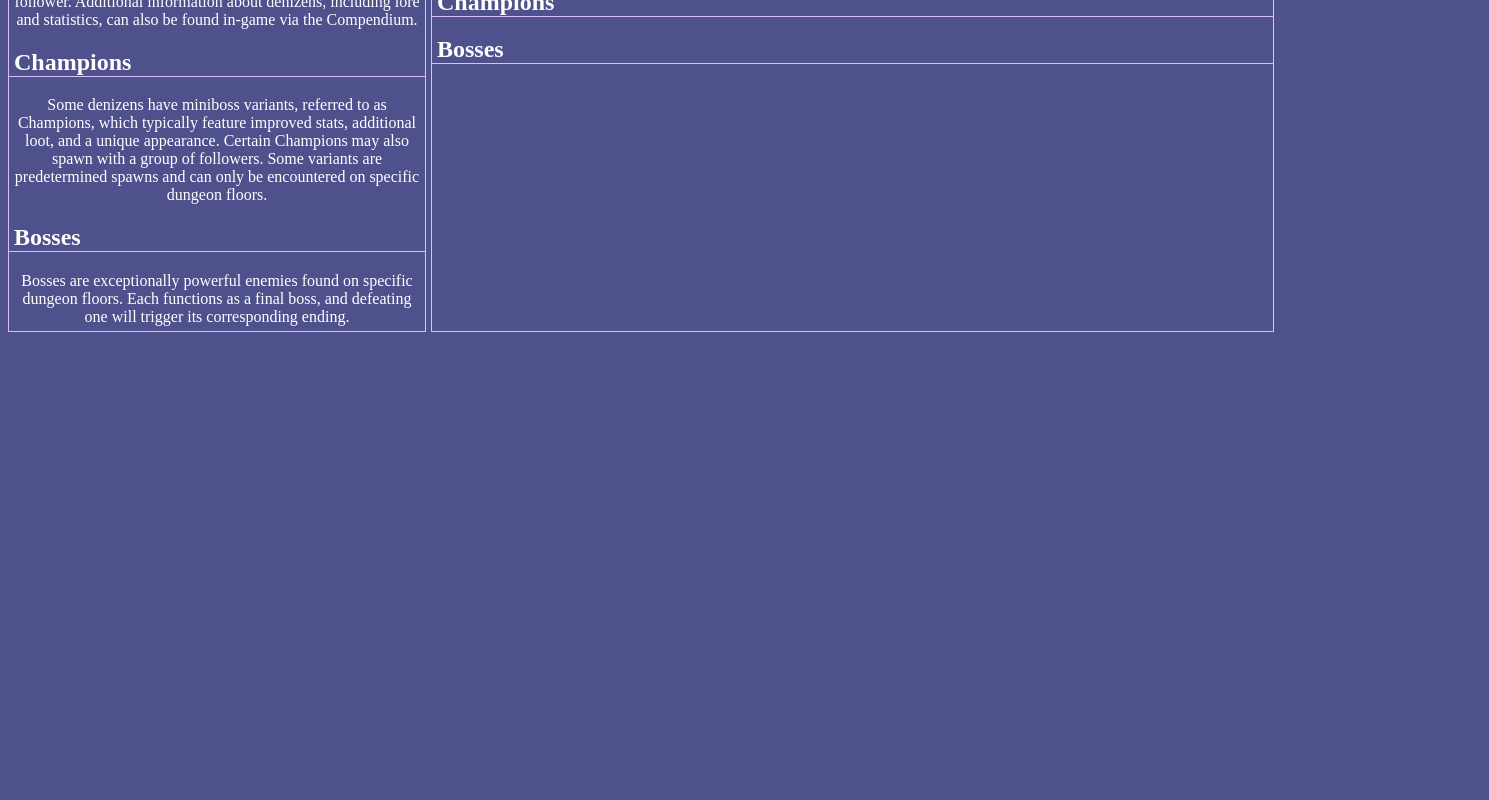
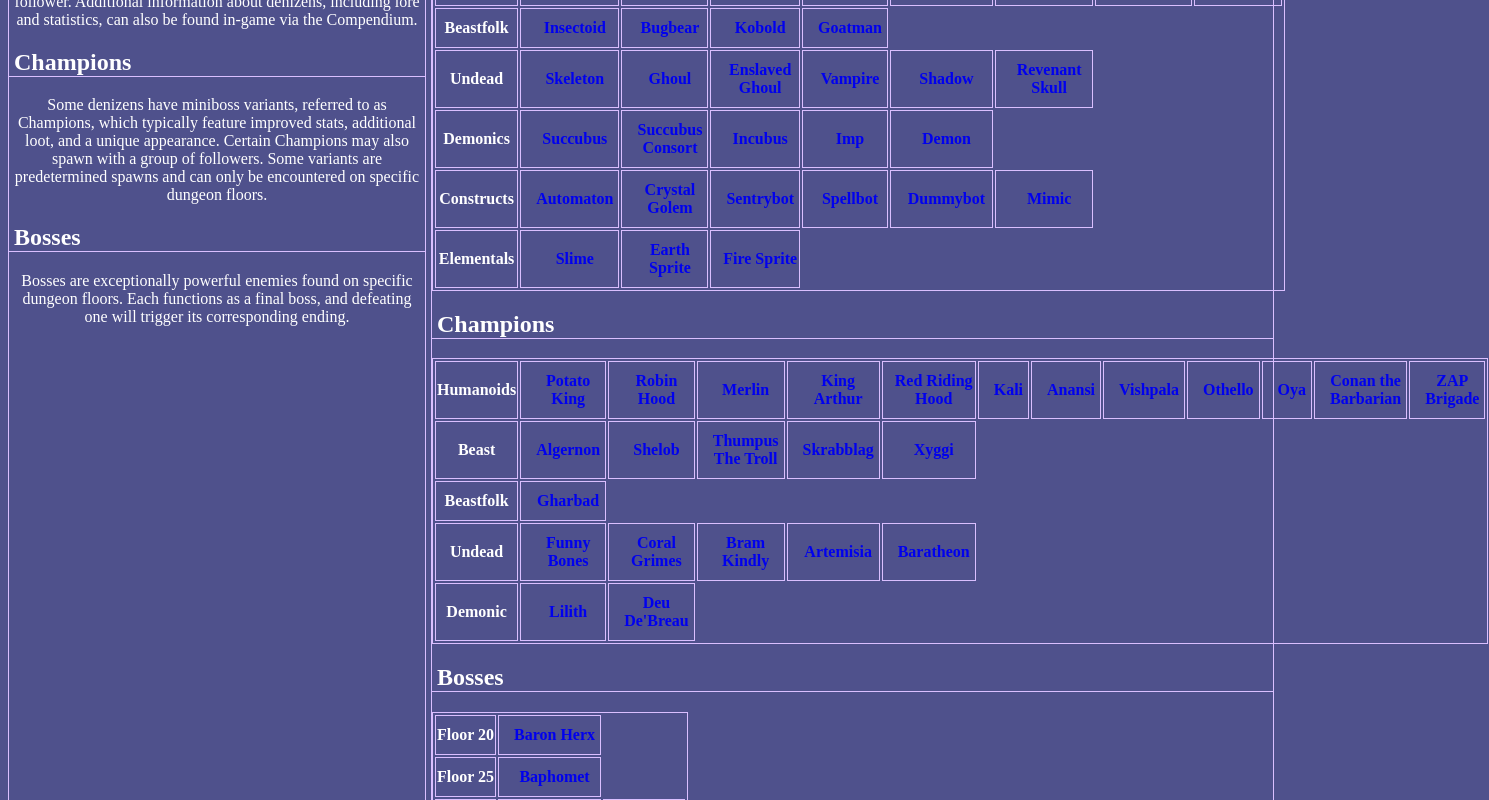
Before and after one commit to TheBestCupcake/waow, a React (Vite) app in the folder client/: page /Barony/NPCs in a window 1280 px wide. Shown: the part 380-1180 px from the top of the page, 1489 px wide, since content can reach past the window. Before the commit the page ends 800 px from the top, so only its background shows below. Built offline with nearby package versions, Linux system fonts and the light colour scheme.

Commit message:
Finished the data for the tables and the css to make them look nice.

```diff
--- a/client/src/App.css
+++ b/client/src/App.css
@@ -146,6 +146,30 @@ body{
     background-color: rgba(0, 255, 255, 0.15);
 }
 
+.baronyGrid table{
+    color: white;
+    border: 1px solid #dabfff;
+}
+
+.baronyGrid th{
+    vertical-align: middle;
+    border: 1px solid #dabfff;
+}
+
+.baronyGrid td{
+    padding: 5px;
+    text-align: center;
+    vertical-align: middle;
+    border: 1px solid #dabfff;
+}
+
+.baronyGrid td:hover{
+    background-color: rgba(0, 255, 255, 0.15);
+}
+
+
+
+
 .gridLink{
     display: flex;
     flex-direction: column;
--- a/client/src/components/CategoryTable.tsx
+++ b/client/src/components/CategoryTable.tsx
@@ -13,7 +13,7 @@ function CategoryTable<T>({ data, renderItem }: Props<T>) {
     <table>
       {data.map((row) => (
         <tr>
-          <td>{row.rowHeader}</td>
+          <th>{row.rowHeader}</th>
 
           {row.rowData.map((item) => (
             <td>{renderItem(item)}</td>
--- a/client/src/pages/barony/Barony_NPCs.tsx
+++ b/client/src/pages/barony/Barony_NPCs.tsx
@@ -12,16 +12,19 @@ type TableRow = {
 };
 
 function Barony_NPCs() {
-  const tableData: TableRow[] = [
+  const normalTableData: TableRow[] = [
     {
       rowHeader: "Humanoids",
       rowData: [
         { label: "Human", to: "/Barony/NPCs/Human" },
         { label: "Goblin", to: "/Barony/NPCs/Goblin" },
         { label: "Gnome", to: "/Barony/NPCs/Gnome" },
-        { label: "Gnome Thief", to: "/Barony/NPCs/GnomeThief" },
+        { label: "Gnome Thief", to: "/Barony/NPCs/Gnome_Thief" },
         { label: "Shopkeeper", to: "/Barony/NPCs/Shopkeeper" },
-        { label: "Mysterious Merchant", to: "/Barony/NPCs/MysteriousMerchant" },
+        {
+          label: "Mysterious Merchant",
+          to: "/Barony/NPCs/Mysterious_Merchant",
+        },
       ],
     },
     {
@@ -35,6 +38,127 @@ function Barony_NPCs() {
         { label: "Scarab", to: "/Barony/NPCs/Scarab" },
         { label: "Cockatrice", to: "/Barony/NPCs/Cockatrice" },
         { label: "Minotaur", to: "/Barony/NPCs/Minotaur" },
+      ],
+    },
+    {
+      rowHeader: "Beastfolk",
+      rowData: [
+        { label: "Insectoid", to: "/Barony/NPCs/Insectoid" },
+        { label: "Bugbear", to: "/Barony/NPCs/Bugbear" },
+        { label: "Kobold", to: "/Barony/NPCs/Kobold" },
+        { label: "Goatman", to: "/Barony/NPCs/Goatman" },
+      ],
+    },
+    {
+      rowHeader: "Undead",
+      rowData: [
+        { label: "Skeleton", to: "/Barony/NPCs/Skeleton" },
+        { label: "Ghoul", to: "/Barony/NPCs/Ghoul" },
+        { label: "Enslaved Ghoul", to: "/Barony/NPCs/Enslaved_Ghoul" },
+        { label: "Vampire", to: "/Barony/NPCs/Vampire" },
+        { label: "Shadow", to: "/Barony/NPCs/Shadow" },
+        { label: "Revenant Skull", to: "/Barony/NPCs/Revenant_Skull" },
+      ],
+    },
+    {
+      rowHeader: "Demonics",
+      rowData: [
+        { label: "Succubus", to: "/Barony/NPCs/Succubus" },
+        { label: "Succubus Consort", to: "/Barony/NPCs/Succubus_Consorts" },
+        { label: "Incubus", to: "/Barony/NPCs/Incubus" },
+        { label: "Imp", to: "/Barony/NPCs/Imp" },
+        { label: "Demon", to: "/Barony/NPCs/Demon" },
+      ],
+    },
+    {
+      rowHeader: "Constructs",
+      rowData: [
+        { label: "Automaton", to: "/Barony/NPCs/Automaton" },
+        { label: "Crystal Golem", to: "/Barony/NPCs/Crystal_Golem" },
+        { label: "Sentrybot", to: "/Barony/NPCs/Sentrybot" },
+        { label: "Spellbot", to: "/Barony/NPCs/Spellbot" },
+        { label: "Dummybot", to: "/Barony/NPCs/Dummybot" },
+        { label: "Mimic", to: "/Barony/NPCs/Mimic" },
+      ],
+    },
+    {
+      rowHeader: "Elementals",
+      rowData: [
+        { label: "Slime", to: "/Barony/NPCs/Slime" },
+        { label: "Earth Sprite", to: "/Barony/NPCs/Earth_Sprite" },
+        { label: "Fire Sprite", to: "/Barony/NPCs/Fire_Sprite" },
+      ],
+    },
+  ];
+
+  const championTableData: TableRow[] = [
+    {
+      rowHeader: "Humanoids",
+      rowData: [
+        { label: "Potato King", to: "/Barony/NPCs/Potato_King" },
+        { label: "Robin Hood", to: "/Barony/NPCs/Robin_Hood" },
+        { label: "Merlin", to: "/Barony/NPCs/Merlin" },
+        { label: "King Arthur", to: "/Barony/NPCs/King_Arthur" },
+        { label: "Red Riding Hood", to: "/Barony/NPCs/Red_Riding_Hood" },
+        { label: "Kali", to: "/Barony/NPCs/Kali" },
+        { label: "Anansi", to: "/Barony/NPCs/Anansi" },
+        { label: "Vishpala", to: "/Barony/NPCs/Vishpala" },
+        { label: "Othello", to: "/Barony/NPCs/Othello" },
+        { label: "Oya", to: "/Barony/NPCs/Oya" },
+        {
+          label: "Conan the Barbarian",
+          to: "/Barony/NPCs/Conan_the_Barbarian",
+        },
+        { label: "ZAP Brigade", to: "/Barony/NPCs/ZAP_Brigade" },
+      ],
+    },
+    {
+      rowHeader: "Beast",
+      rowData: [
+        { label: "Algernon", to: "/Barony/NPCs/Algernon" },
+        { label: "Shelob", to: "/Barony/NPCs/Shelob" },
+        { label: "Thumpus The Troll", to: "/Barony/NPCs/Thumpus_The_Troll" },
+        { label: "Skrabblag", to: "/Barony/NPCs/Skrabblag" },
+        { label: "Xyggi", to: "/Barony/NPCs/Xyggi" },
+      ],
+    },
+    {
+      rowHeader: "Beastfolk",
+      rowData: [{ label: "Gharbad", to: "/Barony/NPCs/Gharbad" }],
+    },
+    {
+      rowHeader: "Undead",
+      rowData: [
+        { label: "Funny Bones", to: "/Barony/NPCs/Funny_Bones" },
+        { label: "Coral Grimes", to: "/Barony/NPCs/Coral_Grimes" },
+        { label: "Bram Kindly", to: "/Barony/NPCs/Bram_Kindly" },
+        { label: "Artemisia", to: "/Barony/NPCs/Artemisia" },
+        { label: "Baratheon", to: "/Barony/NPCs/Baratheon" },
+      ],
+    },
+    {
+      rowHeader: "Demonic",
+      rowData: [
+        { label: "Lilith", to: "/Barony/NPCs/Lilith" },
+        { label: "Deu De'Breau", to: "/Barony/NPCs/Deu_De'Breau" },
+      ],
+    },
+  ];
+
+  const bossTableData: TableRow[] = [
+    {
+      rowHeader: "Floor 20",
+      rowData: [{ label: "Baron Herx", to: "Barony/NPCs/Baron_Herx" }],
+    },
+    {
+      rowHeader: "Floor 25",
+      rowData: [{ label: "Baphomet", to: "Barony/NPCs/Baphomet" }],
+    },
+    {
+      rowHeader: "Floor 35",
+      rowData: [
+        { label: "Erudyce", to: "Barony/NPCs/Erudyce" },
+        { label: "Orpheus", to: "Barony/NPCs/Orpheus" },
       ],
     },
   ];
@@ -82,7 +206,7 @@ function Barony_NPCs() {
         <h2>Normal</h2>
 
         <CategoryTable
-          data={tableData}
+          data={normalTableData}
           renderItem={(item) => (
             <Link className="gridLink" to={item.to}>
               <b>{item.label}</b>
@@ -91,8 +215,24 @@ function Barony_NPCs() {
         />
 
         <h2>Champions</h2>
+        <CategoryTable
+          data={championTableData}
+          renderItem={(item) => (
+            <Link className="gridLink" to={item.to}>
+              <b>{item.label}</b>
+            </Link>
+          )}
+        />
 
         <h2>Bosses</h2>
+        <CategoryTable
+          data={bossTableData}
+          renderItem={(item) => (
+            <Link className="gridLink" to={item.to}>
+              <b>{item.label}</b>
+            </Link>
+          )}
+        />
       </div>
     </div>
   );
```
